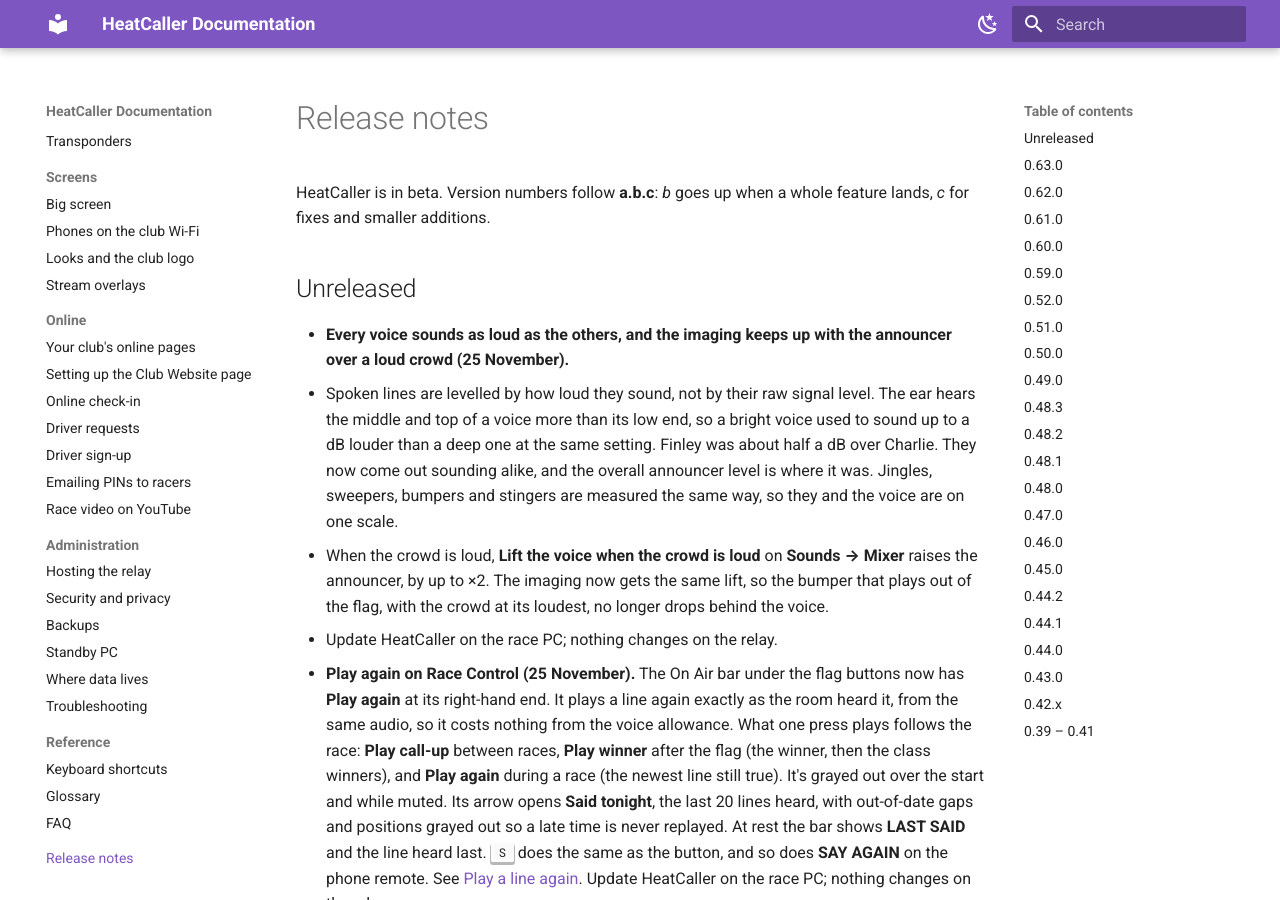
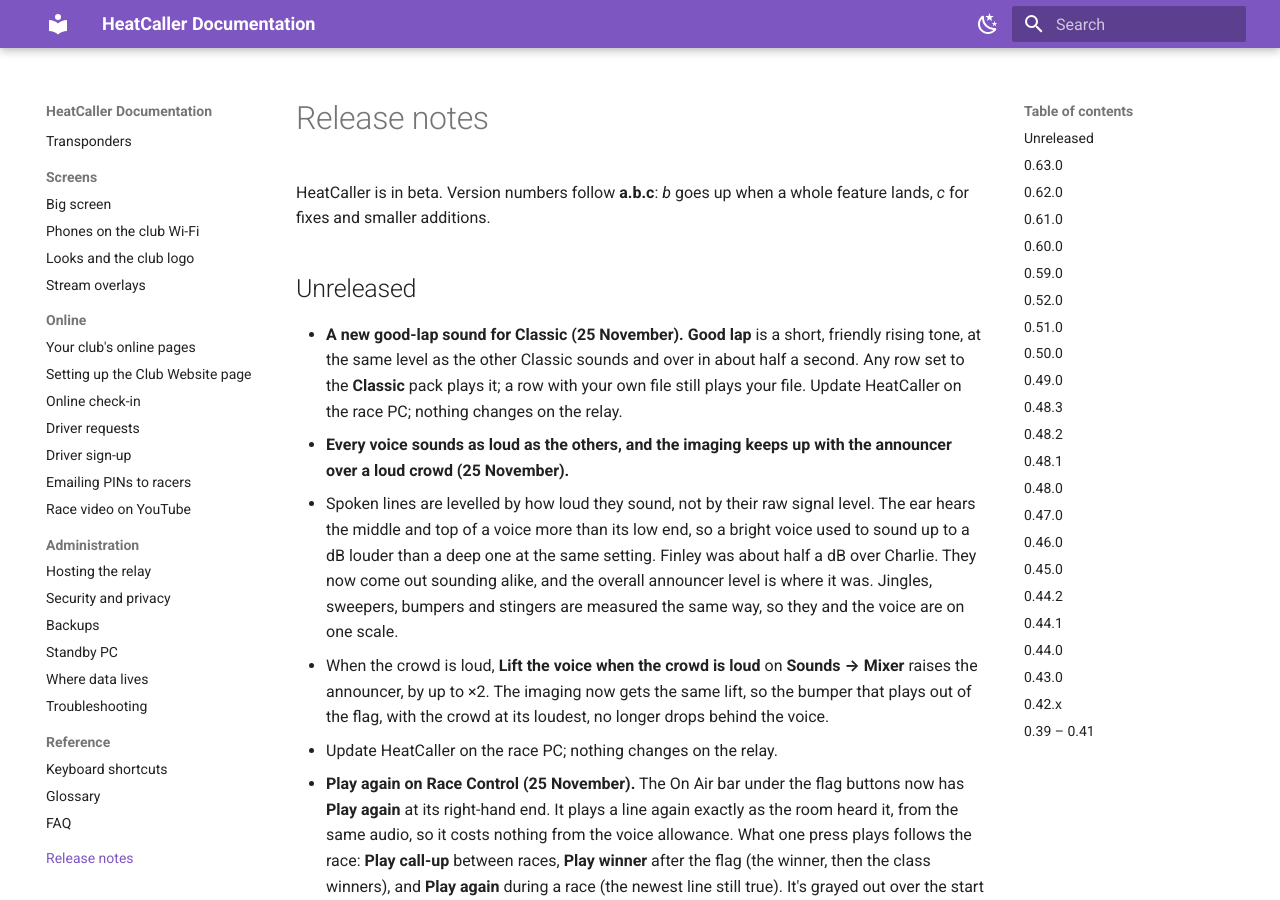
Before and after one commit to heatcaller/HeatCaller, an MkDocs documentation site: the page built from website/docs/release-notes.md, in a window 1280 px wide and 900 px high. Built offline with MkDocs 1.6.1 and Material for MkDocs 9.7.7, drawn with Linux system fonts in a browser that asks for light colours; some of the changed text lies outside the part shown.

Commit message:
Sounds: Classic's good lap is the friendly rising tone Asher picked
positive_friendly_up_#3, trimmed to where the sound ends (0.61 s), a
30 ms fade, levelled to -17 LUFS, 44.1 kHz stereo 16-bit like the rest
of the pack.

Co-Authored-By: Claude Opus 5.5 <noreply@anthropic.com>

```diff
--- a/website/docs/release-notes.md
+++ b/website/docs/release-notes.md
@@ -4,6 +4,7 @@ HeatCaller is in beta. Version numbers follow **a.b.c**: *b* goes up when a whol
 
 ## Unreleased
 
+- **A new good-lap sound for Classic (25 November).** **Good lap** is a short, friendly rising tone, at the same level as the other Classic sounds and over in about half a second. Any row set to the **Classic** pack plays it; a row with your own file still plays your file. Update HeatCaller on the race PC; nothing changes on the relay.
 - **Every voice sounds as loud as the others, and the imaging keeps up with the announcer over a loud crowd (25 November).**
   - Spoken lines are levelled by how loud they sound, not by their raw signal level. The ear hears the middle and top of a voice more than its low end, so a bright voice used to sound up to a dB louder than a deep one at the same setting. Finley was about half a dB over Charlie. They now come out sounding alike, and the overall announcer level is where it was. Jingles, sweepers, bumpers and stingers are measured the same way, so they and the voice are on one scale.
   - When the crowd is loud, **Lift the voice when the crowd is loud** on **Sounds → Mixer** raises the announcer, by up to ×2. The imaging now gets the same lift, so the bumper that plays out of the flag, with the crowd at its loudest, no longer drops behind the voice.
```
Also changed, not shown: 1 other file.
